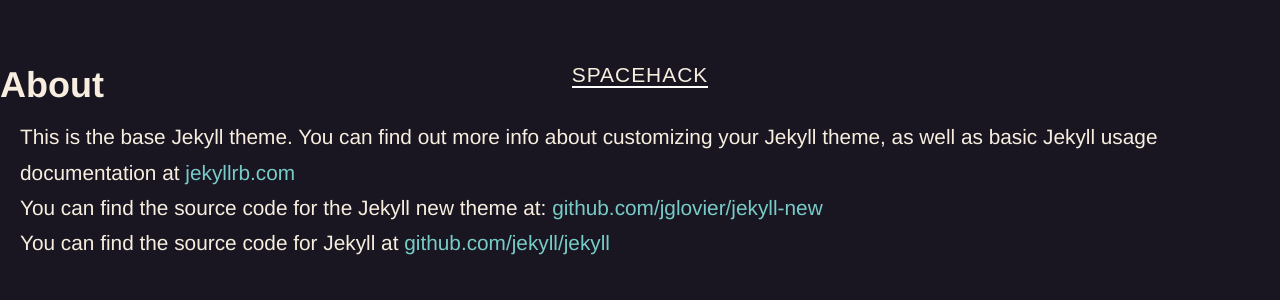
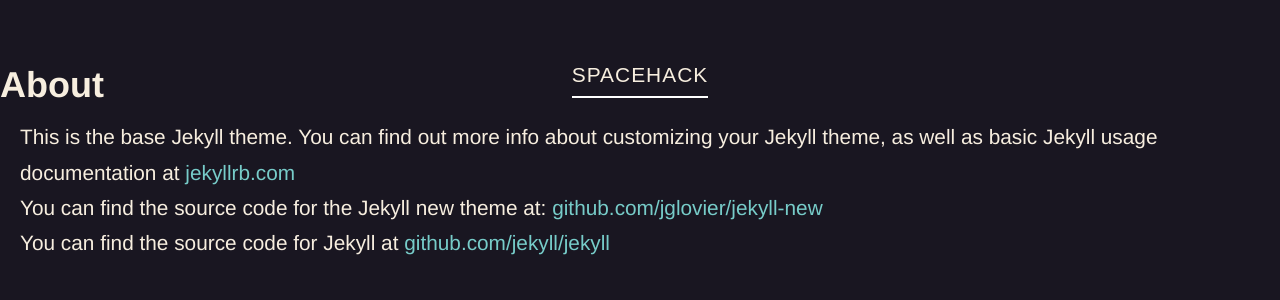
Before and after one commit to basilleaf/spacehack.org, a Jekyll site: the page built from about.md, in a window 1280 px wide. Shown: the top 300 px of the page. Built offline with Jekyll 4.4.1, drawn with Linux system fonts in a browser that asks for light colours.

Commit message:
makes site title a link again

```diff
--- a/_includes/header.html
+++ b/_includes/header.html
@@ -8,6 +8,6 @@
 
   {% endif %}
   >
-  <span class="site_name">{{ site.title }}</span>
+  <span class="site_name"><a href = "/">{{ site.title }}</a></span>
 
 </div>
--- a/_layouts/default.html
+++ b/_layouts/default.html
@@ -9,7 +9,6 @@
 
     {{ content }}
 
-
     <div style = "clear:both"></div>
 
     {% include footer.html  %}
--- a/assets/css/main.css
+++ b/assets/css/main.css
@@ -106,8 +106,20 @@
   font-weight: 300;
   width: 5.8em;
   margin: auto;
+  padding-bottom: 10px;
   border-bottom: 2px solid white;
 }
+.site_name a {
+  color: #f7eedf;
+  text-decoration: none;
+}
+.site_name a:visited {
+  color: #f7eedf;
+}
+.site_name a:hover {
+  color: #f7eedf;
+}
+
 
 
 /**
```
